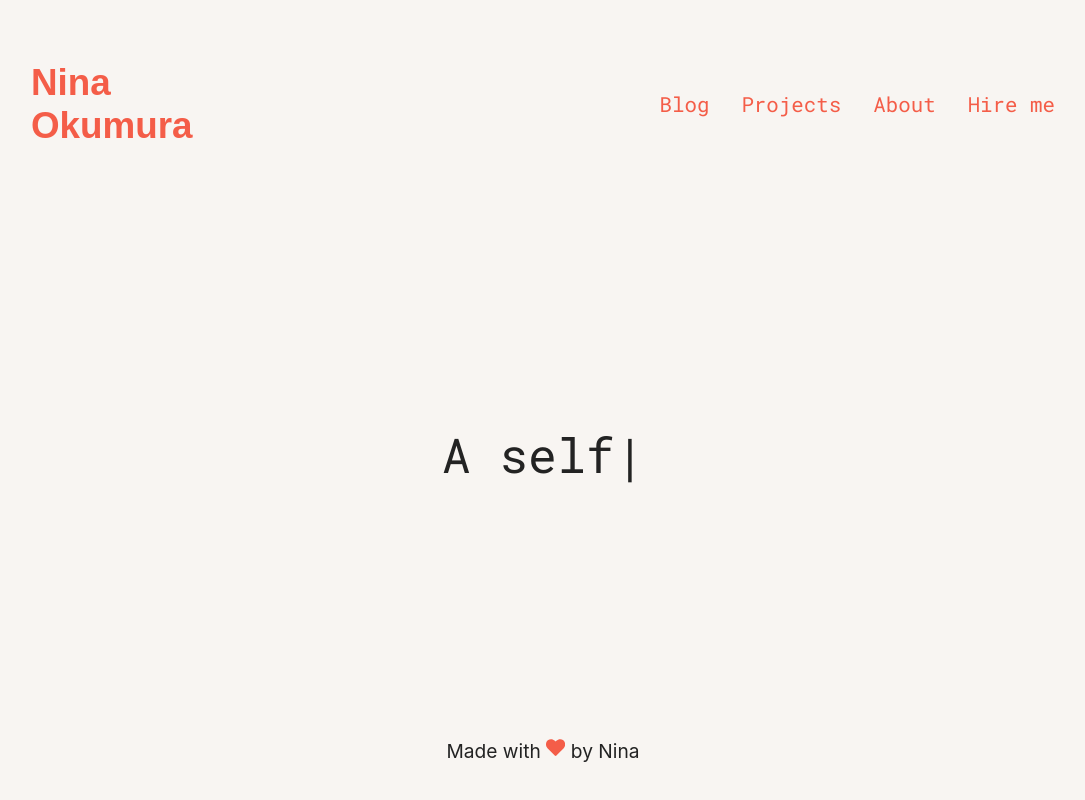
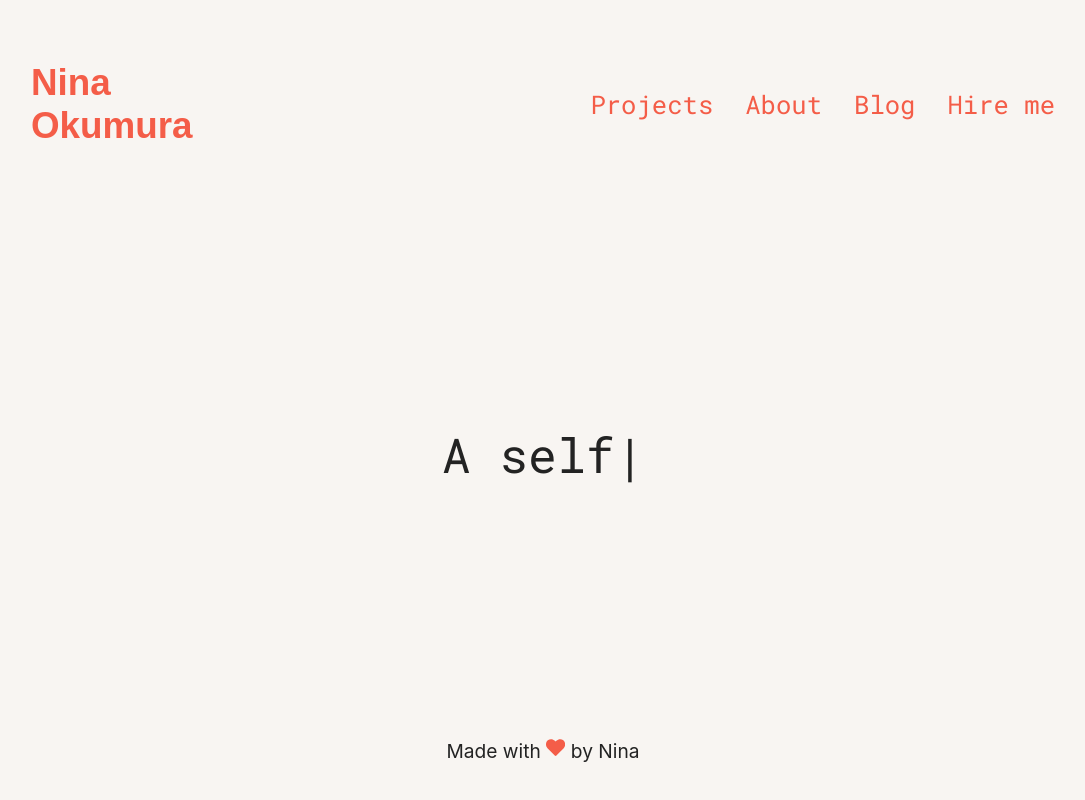
Before and after one commit to ninaokumura/portfolio-react, a React (Create React App) app: page / in a window 1280 px wide. Shown: the whole page, without its empty margins (97-1182 px from the left). Built offline with nearby package versions, Linux system fonts and the light colour scheme.

Commit message:
update hover state

```diff
--- a/src/components/navbar/navbar.css
+++ b/src/components/navbar/navbar.css
@@ -4,14 +4,13 @@
 .navbar {
   width: 100%;
   display: flex;
-
   justify-content: flex-end;
 }
 
 .navbar-list {
   display: flex;
   gap: 2rem;
-  font-size: 1.3rem;
+  font-size: 1.6rem;
   font-family: 'Roboto Mono', monospace;
 }
 
@@ -21,10 +20,12 @@
   align-items: center;
   text-decoration: none;
   list-style: none;
+  transition: all ease-in 0.15s;
 }
 
 .navbar-list > li:hover {
-  color: #078080;
+  color: #f45d48;
+  font-weight: bold;
 }
 
 .right-side {
--- a/src/components/navbar/navbar.jsx
+++ b/src/components/navbar/navbar.jsx
@@ -8,13 +8,13 @@ function Navbar() {
     <nav className='navbar'>
       <ul className='navbar-list'>
         <li>
-          <Link to='/blog'>Blog</Link>
-        </li>
-        <li>
           <Link to='/projects'>Projects</Link>
         </li>
         <li>
           <Link to='/about'>About</Link>
+        </li>
+        <li>
+          <Link to='/blog'>Blog</Link>
         </li>
         <li>
           <Link to='/contact'>Hire me</Link>
```
